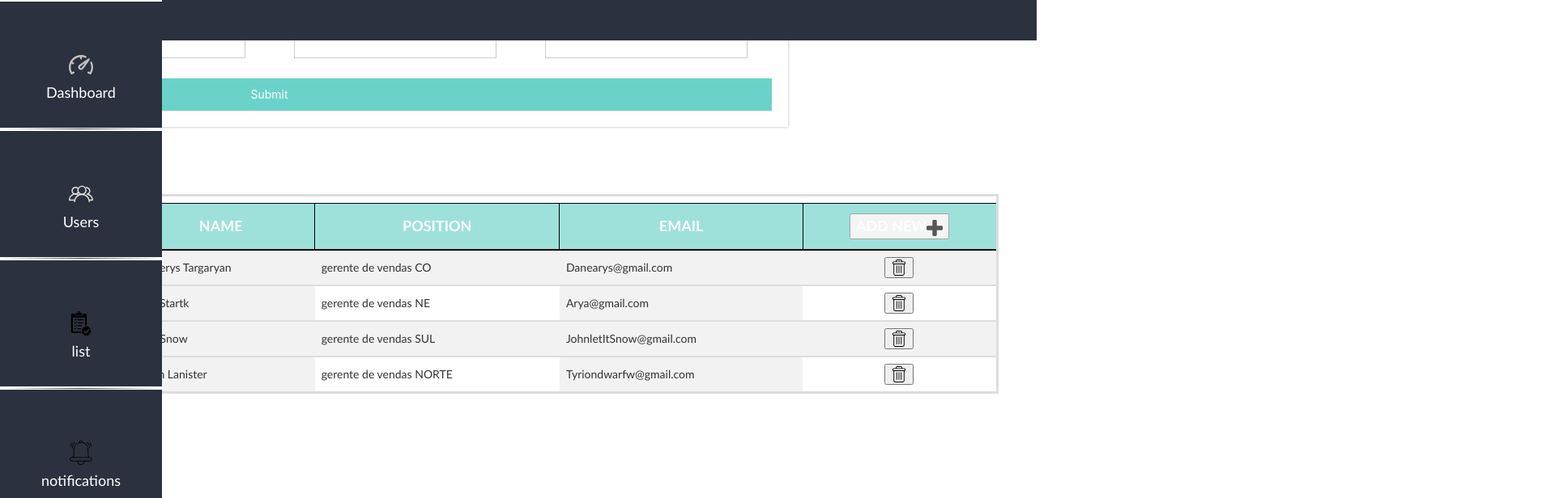
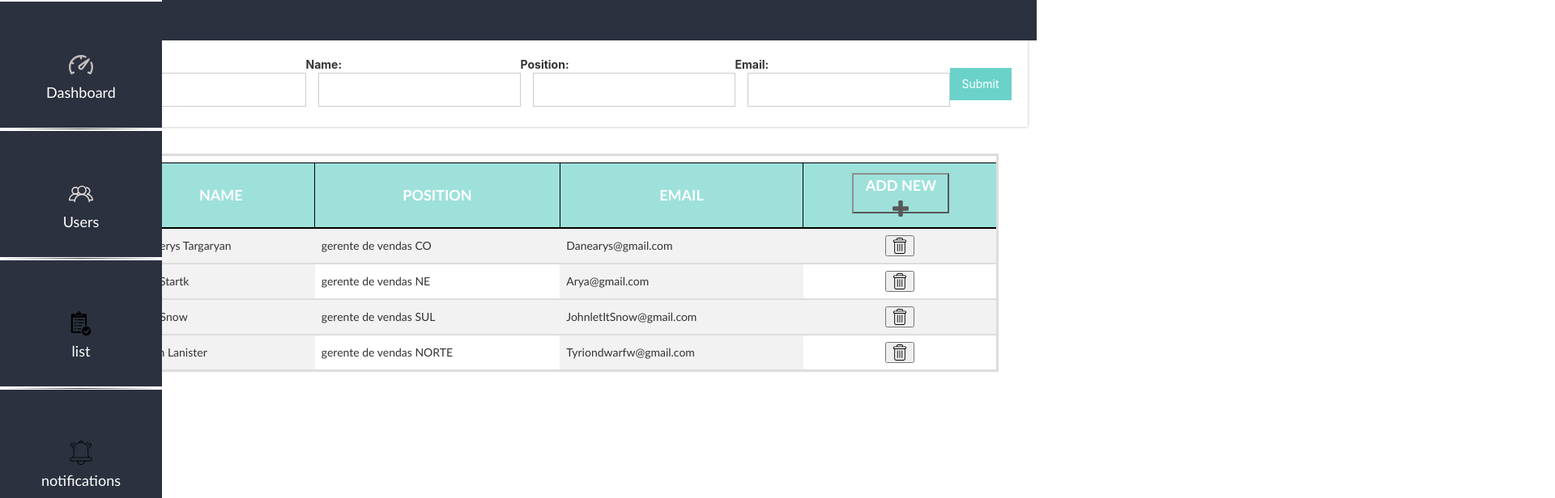
Before and after one commit to Rafaela314/-squad-6-aceleradev-fs-florianopolis-, a React (Create React App) app: page /users in a window 1280 px wide. Both pictures are taken after a click on the button "ADD NEW". Shown: the top 616 px of the page at 81% size, 1920 px wide, since content can reach past the window. Built offline with nearby package versions, Linux system fonts and the light colour scheme.

Commit message:
style: register form in Users

```diff
--- a/src/components/AddForm.js
+++ b/src/components/AddForm.js
@@ -1,28 +1,32 @@
 import React from 'react';
 import styled from "styled-components";
+import { Container, Row, Col } from "react-bootstrap";
+
+const Formbox = styled.form`
+  display: flex;
+  flex-direction: row;
+  align-items: center;
+  justify-content: space-around;
+  width: 100%;
+  top: 20%;
+  z-index: 0.5;
+  padding: 20px;
+  box-shadow: 0 0 3px rgba(0, 0, 0, 0.3);
+  z-index: 3;
+`;
 
 
-const Formbox = styled.form`
-
-  display: flex;
-  flex-flow: row wrap;
-  align-items: center;
-  justify-content: space-around;
-  top: 20%;
+  /*
   left: 50%;
   background: #fff;
-  width: 100vw;
-  margin: -10px 0 0 -400px;
-  padding: 20px;
-  box-shadow: 0 0 3px rgba(0, 0, 0, 0.3);
-`;
+  flex-flow: row wrap;
+  margin: -10px 0 0 -400px;*/
+
 
 const Inputfield = styled.input`
   outline: none;
-  display: block;
-  width: 100%;
-  margin: 0 0 20px;
-  padding: 10px 15px;
+  padding: 10px 15px 10px 15px;
+  margin-left: 15px;
   border: 1px solid #ccc;
   box-sizing: border-box;
   font-size: 14px;
--- a/src/components/Dashboard/Charts/AreaDataN.js
+++ b/src/components/Dashboard/Charts/AreaDataN.js
@@ -1,4 +1,4 @@
-import React, { PureComponent } from 'react';
+import React from 'react';
 import {
   AreaChart,
   Area,
@@ -79,7 +79,6 @@ const AreaDataN = () => (
        <Area name='Clients' dataKey='clients' stackId='1' stroke='#00ccff' fill='#00ccff' />
        <Area name='Prospects' dataKey='prospects' stackId='1' stroke='#0099bf' fill='#0099bf' />
       <Line type="monotone" dataKey="uv" stroke="#82ca9d" />
-      <p>hello</p>
     </AreaChart>
   </div>
 );
--- a/src/components/Dashboard/Charts/AreaDataRS.js
+++ b/src/components/Dashboard/Charts/AreaDataRS.js
@@ -1,4 +1,4 @@
-import React, { PureComponent } from 'react';
+import React from 'react';
 import {
   AreaChart,
   Area,
--- a/src/components/Dashboard/Charts/PieData.js
+++ b/src/components/Dashboard/Charts/PieData.js
@@ -1,5 +1,5 @@
-import React, { PureComponent } from 'react';
-import { PieChart, Pie, Sector, Cell } from "recharts";
+import React from 'react';
+import { PieChart, Pie, Cell } from "recharts";
 import styled from "styled-components";
 
 const data = [
--- a/src/components/Dashboard/Charts/RangeWage.js
+++ b/src/components/Dashboard/Charts/RangeWage.js
@@ -1,6 +1,6 @@
-import React, { PureComponent } from 'react';
+import React from 'react';
 import {
-  ComposedChart, Bar, Cell, Line, XAxis, YAxis, CartesianGrid, Tooltip, Legend,
+  ComposedChart, Bar, Line, XAxis, YAxis, CartesianGrid, Tooltip, Legend,
 } from 'recharts';
 
 const data = [
--- a/src/components/Dashboard/Charts/Top10N.js
+++ b/src/components/Dashboard/Charts/Top10N.js
@@ -1,6 +1,6 @@
-import React, { PureComponent } from 'react';
+import React from 'react';
 import {
-  ComposedChart, Area, Line, Bar, XAxis, YAxis, CartesianGrid, Tooltip,
+  ComposedChart, Line, Bar, XAxis, YAxis, CartesianGrid, Tooltip,
   Legend,
 } from 'recharts';
 
--- a/src/components/Dashboard/Charts/Top10RS.js
+++ b/src/components/Dashboard/Charts/Top10RS.js
@@ -1,6 +1,6 @@
-import React, { PureComponent } from 'react';
+import React from 'react';
 import {
-  ComposedChart, Line, Area, Bar, XAxis, YAxis, CartesianGrid, Tooltip,
+  ComposedChart, Line, Bar, XAxis, YAxis, CartesianGrid, Tooltip,
   Legend,
 } from 'recharts';
 
--- a/src/components/Dashboard/Dashboard.js
+++ b/src/components/Dashboard/Dashboard.js
@@ -10,20 +10,12 @@ import Top10N from "./Charts/Top10N";
 import Top10RS from "./Charts/Top10RS";
 import RangeWage from "./Charts/RangeWage";
 
-const ChartsWrapper = styled.div`
+/*const ChartsWrapper = styled.div`
   display: flex;
   justify-content: space-evenly;
   @media only screen and (max-width: 800px) {
     display: inline-block;
   }
-`;
-
-/*const TCard = styled.Card`
-  width: 40px;
-  max-height: 299px;
-  border-radius: 10px;
-  box-shadow: 0 5px 10px rgba(0,0,0,0.2);
-
 `;*/
 
 const Spacer = styled.div`
@@ -99,18 +91,22 @@ class Dashboard extends React.Component {
           <Spacer />
           <Row>
             <Col md={4} sm={12}>
+
               <PieData />
             </Col>
             <Col md={8} sm={12}>
+
               <RangeWage />
             </Col>
           </Row>
 
           <Row>
             <Col md={6} sm={12}>
+
               <AreaDataN />
             </Col>
             <Col md={6} sm={12}>
+
               <AreaDataRS />
             </Col>
           </Row>
@@ -125,21 +121,6 @@ class Dashboard extends React.Component {
           </Row>
 
         </Container>
-        {/*<h1>Dashboard</h1>
-        <ChartsWrapper>
-          <PieData />
-          <PieData />
-          <PieData />
-        </ChartsWrapper>
-        <ChartsWrapper>
-          <LineData />
-          <LineData />
-
-        </ChartsWrapper>
-        <ChartsWrapper>
-          <BubbleData />
-          <BubbleData />
-        </ChartsWrapper>*/}
       </div>
     );
   }
--- a/src/components/Modal.js
+++ b/src/components/Modal.js
@@ -5,11 +5,29 @@ import AddForm from '../components/AddForm';
 
 const Display = styled.div`
   float: right;
-  display: block;
-  width: 20px;
-  height: 200px;
+  display: flex;
+  width: 100%;
+  height: 100px;
+  margin: 50px 0px 0px 0px;
+
 
 `;
+
+const Closebutton = styled.button`
+  cursor: pointer;
+  background: #6bd2c9;
+  border: 0;
+  color: #fff;
+  padding: 10px 15px;
+  font-size: 14px;
+  font-weight: 400;
+  margin: 500px 0px 0px 900px;
+
+  &:hover {
+    background: #369cb8;
+  }
+`;
+
 class Modal extends Component {
 
     onClose = e => {
@@ -27,10 +45,10 @@ class Modal extends Component {
                />
             </div>
             <div>
-                <button
+                <Closebutton
                 onClick={this.onClose}
                 style={{float: "left", marginRight:"10px"}}
-                >X</button>
+                >X</Closebutton>
             </div>
         </Display>
       );
--- a/src/components/Users.js
+++ b/src/components/Users.js
@@ -3,7 +3,6 @@ import styled from 'styled-components';
 import Modal from '../components/Modal';
 
 import userService from '../services/userService';
-import pen from "../assets/icons/edit.svg";
 import trash from "../assets/icons/delete.svg";
 import plus from "../assets/icons/plus_b.svg";
 
@@ -59,12 +58,17 @@ const Icon = styled.img`
 `;
 
 const Addnew = styled.button`
-  float: right;
-  display: block;
-  width: 20px;
-  height: 20px;
+
+  display: inline-block;
+  width: 120px;
+  height: 50px;
+  background-color: transparent;
+  margin-left: 3px;
 
 `;
+
+
+
 
 
 class Users extends Component {
@@ -164,16 +168,19 @@ class Users extends Component {
 
     return(
       <Main>
-        <Modal onClose={this.showModal} show={this.state.show} addItemToState={this.addUserState}>
+        <Modal onClose={this.showModal}
+        show={this.state.show}
+        addItemToState={this.addUserState}
+        style={{flexDirection: 'row'}}>
           Message in Modal
         </Modal>
         <Table>
           <tbody>
             <Tr>{this.renderTableHeader()}
                 <Th>
-                  <button onClick={e => {
+                  <Addnew  onClick={e => {
               this.showModal();
-         }}>ADD NEW<Icon src={plus} alt="new user" style={{display: 'inline'}}/></button>
+         }}>ADD NEW<Icon src={plus} alt="new user" style={{display: 'inline'}}/></Addnew >
                 </Th>
 
             </Tr>
@@ -185,7 +192,7 @@ class Users extends Component {
                 <Td>{user.email}</Td>
                 <Td style={{align:'center'}}>
 
-              <button color="danger" onClick={() => this.deleteUserState(user.id)} style={{margin:'auto', display:'block'}}> <Icon src={trash} alt="delete"/> </button>
+              <button  onClick={() => this.deleteUserState(user.id)} style={{margin:'auto', display:'block'}}> <Icon src={trash} alt="delete"/> </button>
                 </Td>
 
             </tr>
```
Also changed, not shown: src/components/Dashboard/Charts/BubbleData.js (deleted, +0 -72 lines), 1 other file (tests, documents, lock files or other folders).
